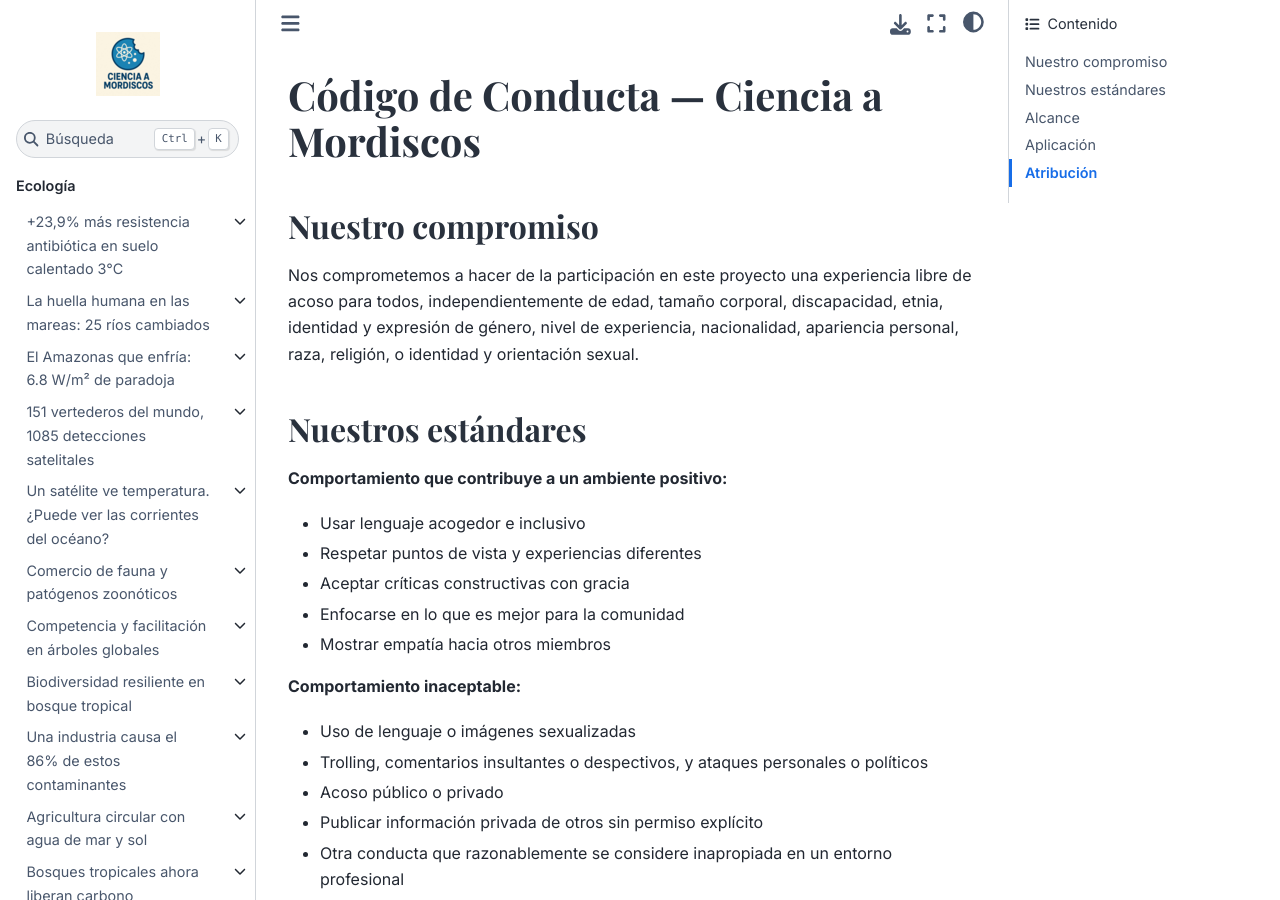
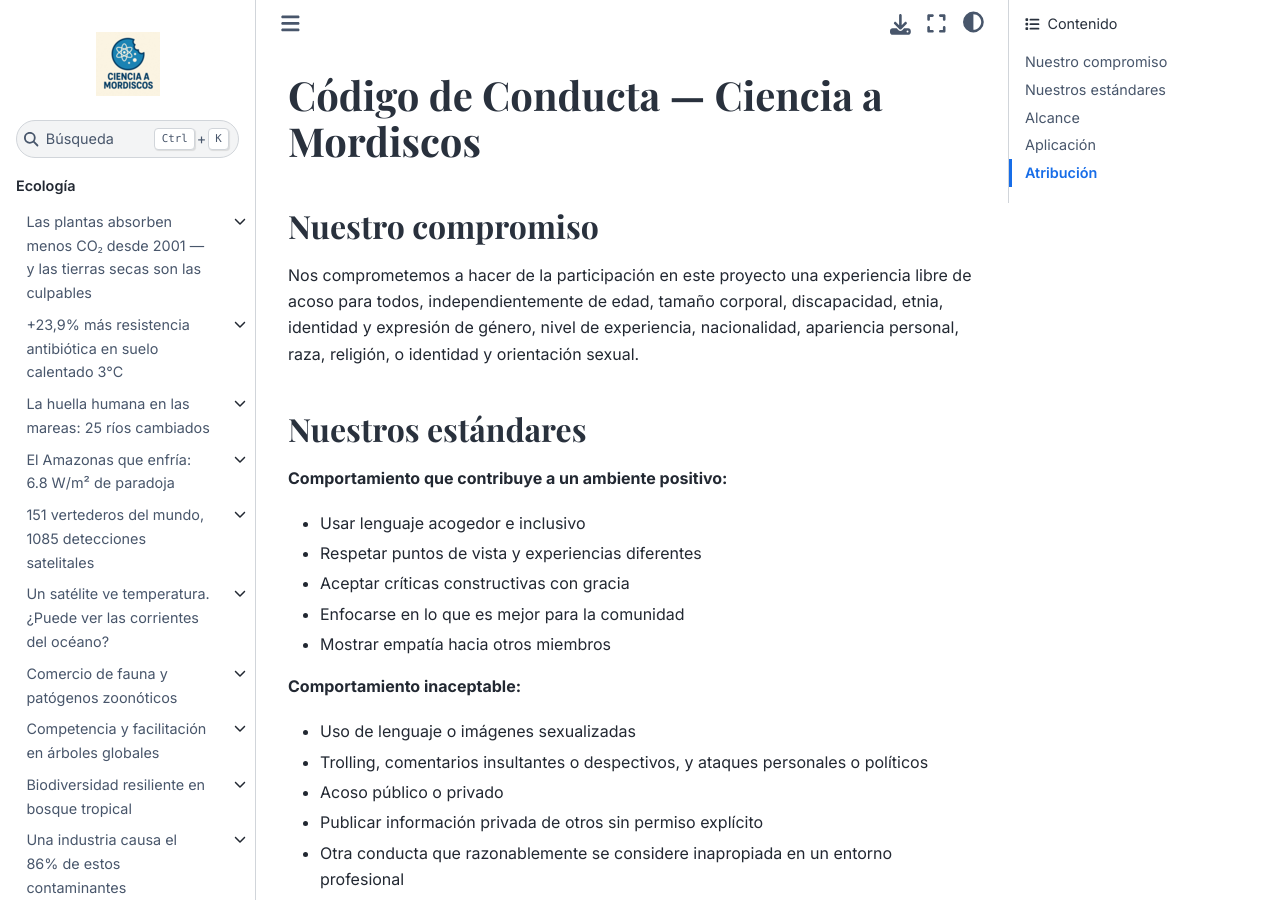
Before and after one commit to Ciencia-a-Mordiscos/lab, a Jupyter Book: the page built from CODE_OF_CONDUCT.md, in a window 1280 px wide and 900 px high. Built offline with Jupyter Book 1.0.4 settings and Sphinx 7.4.7 and the Sphinx Book theme 1.1.4, drawn with Linux system fonts in a browser that asks for light colours; pages that are not in the unit, such as notebooks, are missing from menus.

Commit message:
lab(ecologia): tierras secas frenan absorción de CO2 (Li et al. 2026)
Nature Geoscience · 4 gráficas · datos de Zenodo 18476284.
Slope GPP drylands cae 71.7% post-2001 (de +2.73 a +0.77 gC/m²/año, p=0.21);
humid solo cae 12.6%. VPD acelera ×12 en drylands. ESMs CMIP6 predicen signo
opuesto (+0.48) al observado (-1.95).

Auditores: estadístico 8.5/10, narrativo 8.5/10. 5 correcciones aplicadas
(typo + atenuadores estadísticos + nota sobre bins no independientes).

Co-Authored-By: Claude Opus 4.7 (1M context) <noreply@anthropic.com>

```diff
--- a/_toc.yml
+++ b/_toc.yml
@@ -3,6 +3,11 @@ root: intro
 parts:
 - caption: Ecología
   chapters:
+  - file: papers/2026-04-01-tierras-secas-frenan-co2-vegetal/README
+    title: "Las plantas absorben menos CO₂ desde 2001 — y las tierras secas son las culpables"
+    sections:
+    - file: papers/2026-04-01-tierras-secas-frenan-co2-vegetal/notebook
+      title: Notebook
   - file: papers/2026-04-27-calentamiento-resistencia-suelos/README
     title: "+23,9% más resistencia antibiótica en suelo calentado 3°C"
     sections:
```
Also changed, not shown: README.md (+1 -0 lines), intro.md (+8 -0 lines), papers/2026-04-01-tierras-secas-frenan-co2-vegetal/README.md (added, +32 -0 lines), 12 other files.
